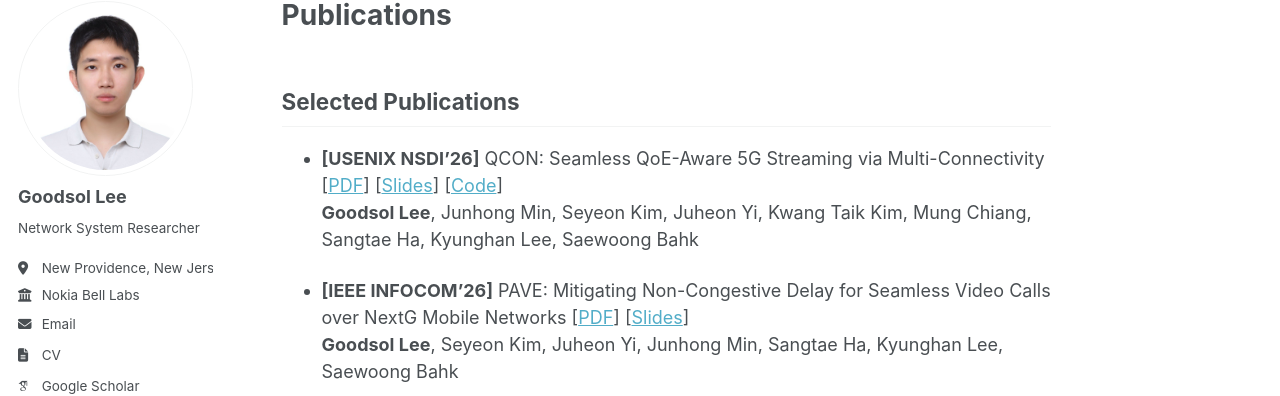
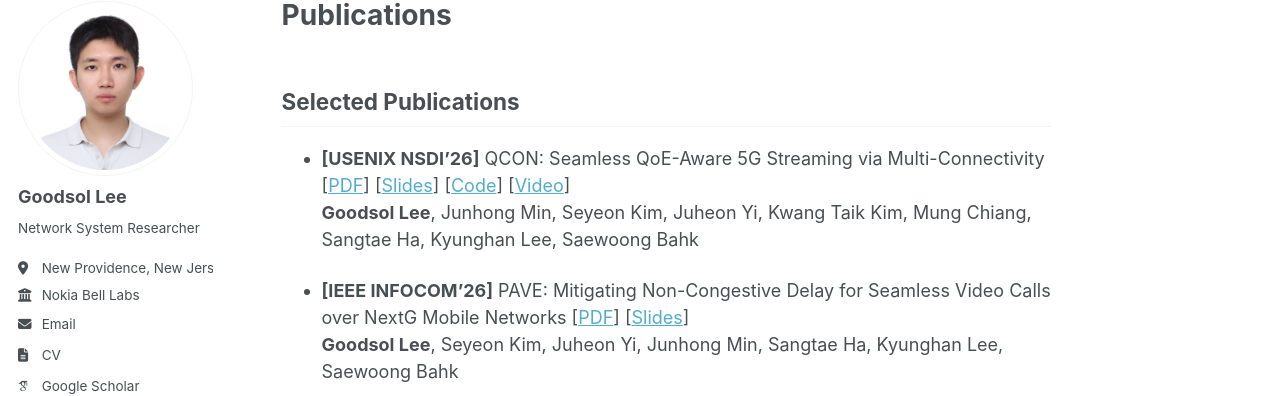
Before and after one commit to goodsollee/GoodsolLee.github.io, a Jekyll site: the page built from _pages/publications.md, in a window 1280 px wide and 1278 px high. Shown: the part 98-494 px from the top of the window. Built offline with Jekyll 4.4.1, drawn with Linux system fonts in a browser that asks for light colours; some web fonts are replaced; a script that is not in the unit is left out.

Commit message:
Add video link to QCON

```diff
--- a/_pages/publications.md
+++ b/_pages/publications.md
@@ -9,7 +9,7 @@ classes: wide
 
 ## Selected Publications
 
-- **[USENIX NSDI'26]** QCON: Seamless QoE-Aware 5G Streaming via Multi-Connectivity [[PDF](/files/NSDI26-QCON.pdf){:target="_blank" rel="noopener"}] [[Slides](/files/NSDI26-QCON-slides.pdf){:target="_blank" rel="noopener"}] [[Code](https://github.com/goodsollee/qcon-nsdi26){:target="_blank" rel="noopener"}]
+- **[USENIX NSDI'26]** QCON: Seamless QoE-Aware 5G Streaming via Multi-Connectivity [[PDF](/files/NSDI26-QCON.pdf){:target="_blank" rel="noopener"}] [[Slides](/files/NSDI26-QCON-slides.pdf){:target="_blank" rel="noopener"}] [[Code](https://github.com/goodsollee/qcon-nsdi26){:target="_blank" rel="noopener"}] [[Video](https://www.youtube.com/watch?v=bzGXb57aiFA){:target="_blank" rel="noopener"}]
   **Goodsol Lee**, Junhong Min, Seyeon Kim, Juheon Yi, Kwang Taik Kim, Mung Chiang, Sangtae Ha, Kyunghan Lee, Saewoong Bahk
 
 - **[IEEE INFOCOM'26]** PAVE: Mitigating Non-Congestive Delay for Seamless Video Calls over NextG Mobile Networks [[PDF](/files/INFOCOM26-PAVE.pdf){:target="_blank" rel="noopener"}] [[Slides](/files/INFOCOM26-PAVE-slides.pdf){:target="_blank" rel="noopener"}]
```
